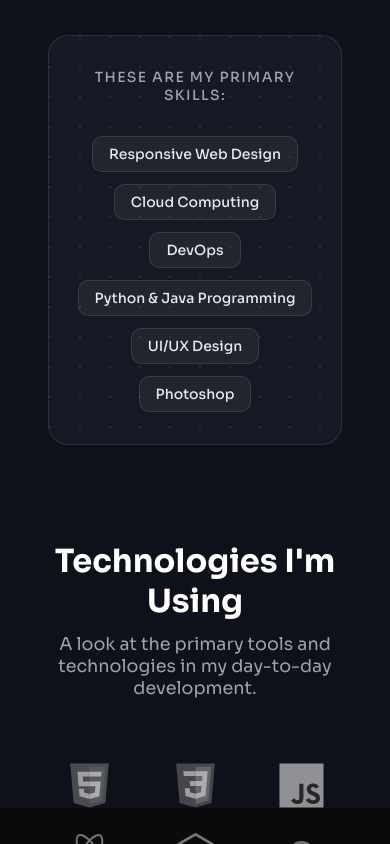
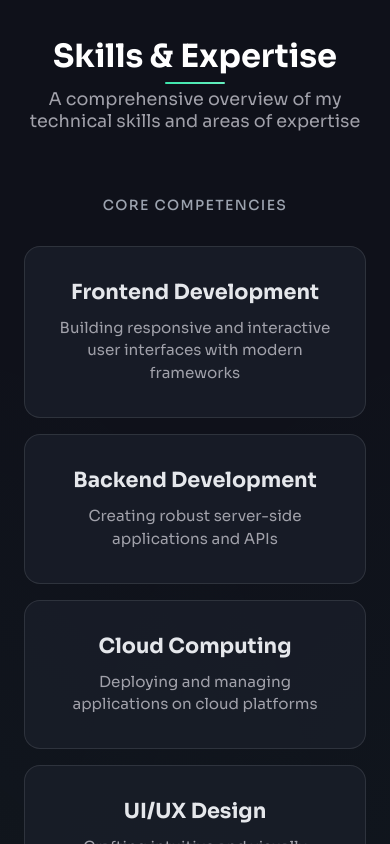
Before and after one commit to Ajithesh9/portfolio, a React (Vite) app: page / in a window 390 px wide. Shown: the part 880-1724 px from the top of the page. Built offline with nearby package versions, Linux system fonts and the light colour scheme.

Commit message:
enhance Skills section with interactive cards and improved styles

```diff
--- a/src/App.jsx
+++ b/src/App.jsx
@@ -1,36 +1,46 @@
+// App.jsx (Corrected and Final Version)
+
 import React from "react";
-import Navbar   from "./components/Navbar.jsx";
-import Hero     from "./components/Hero.jsx";
+import Navbar from "./components/Navbar.jsx";
+import Hero from "./components/Hero.jsx";
 import Projects from "./components/Projects.jsx";
 import Experience from "./components/Experience.jsx";
-import Skills   from "./components/Skills.jsx";
-import Contact  from "./components/Contact.jsx";
+import Skills from "./components/Skills.jsx";
+import Contact from "./components/Contact.jsx";
+import GlobalBackground from "./components/GlobalBackground.jsx";
 
 export default function App() {
-  return (
-    <>
-      <Hero />
-      <section className="section skills">
-        <div className="container">
-          <Skills />
-        </div>
-      </section>
-      <section className="section projects">
-        <div className="container">
-          <Projects />
-        </div>
-      </section>
+	return (<> {
+			/* This renders the global parallax background and sits behind everything. Perfect. */
+		}
 
-      <section className="section experience">
-        <div className="container">
-          <Experience />
-        </div>
-      </section>
-      <section className="section contact">
-        <div className="container">
-          <Contact />
-        </div>
-      </section>
-    </>
-  );
+		<GlobalBackground /> <Navbar /> {
+			/* A single <main> tag to wrap all page content is best practice. */
+		}
+
+		<main> {
+			/* 1. Hero Section (Renders only once) */
+		}
+
+		<Hero /> {
+			/* 2. Skills Section (Renders only once) */
+		}
+
+			{
+			/* We use the <Skills /> component here. It is responsible for creating its own <section> with the 'skills-section' class. */
+		}
+
+		<Skills /> {
+			/* 3. Projects Section (Renders only once, with its required wrapper) */
+		}
+
+		<section className="section projects" > <div className="container" > <Projects /> </div> </section> {
+			/* 4. Experience Section (Renders only once, with its required wrapper) */
+		}
+
+		<section className="section experience" > <div className="container" > <Experience /> </div> </section> {
+			/* 5. Contact Section (Renders only once, with its required wrapper) */
+		}
+
+		<section className="section contact" > <div className="container" > <Contact /> </div> </section> </main> </>);
 }
--- a/src/Skills.css
+++ b/src/Skills.css
@@ -1,60 +1,92 @@
 /* ======================================================================== */
-/*                  Skills.css (Complete with New Hover Effect)             */
+/*                    Skills.css - Clean & Interactive                      */
 /* ======================================================================== */
-//background-color: #111827;
+
 .skills-section {
   padding: 6rem 2rem;
+  background: #0F111A;
+  position: relative;
+  border-top: 1px solid rgba(62, 229, 171, 0.2);
+  overflow: hidden;
+}
 
-  text-align: center;
+.skills-section::before {
+  content: '';
+  position: absolute;
+  top: 0;
+  left: 50%;
+  transform: translateX(-50%);
+  width: 100px;
+  height: 1px;
+  background: linear-gradient(90deg, transparent, #3CE5AB, transparent);
+}
+
+/* Side glows */
+.skills-section::after {
+  content: '';
+  position: absolute;
+  top: 0;
+  left: -50%;
+  width: 200%;
+  height: 100%;
+  background: radial-gradient(ellipse at 15% 50%, rgba(62, 229, 171, 0.03) 0%, transparent 50%),
+              radial-gradient(ellipse at 85% 50%, rgba(62, 229, 171, 0.03) 0%, transparent 50%);
+  pointer-events: none;
+  z-index: 0;
 }
 
 .skills-container {
   max-width: 1200px;
   margin: 0 auto;
+  position: relative;
+  z-index: 1;
 }
 
-
-/* --- REFINED: Primary Skills Showcase Styles --- */
-
-.primary-skills-container {
-  position: relative;
-  max-width: 800px;
-  margin: 0 auto 6rem auto;
-  padding: 2.5rem 3rem;
-  overflow: hidden;
-
-  /* Enhanced Glassmorphism & Blur */
-  background: rgba(30, 32, 47, 0.5);
-  backdrop-filter: blur(16px);
-  -webkit-backdrop-filter: blur(16px);
-  border: 1px solid rgba(255, 255, 255, 0.1);
-  border-radius: 20px;
-  transition: all 0.4s ease;
+/* --- Skills Header --- */
+.skills-header {
+  text-align: center;
+  margin-bottom: 4rem;
+  opacity: 0;
+  transform: translateY(30px);
+  animation: fadeInUp 0.8s ease-out 0.2s forwards;
 }
 
-/* Continuous Hover Animation (The dot pattern) */
-.primary-skills-container::before {
+.skills-header h2 {
+  font-size: 2.5rem;
+  font-weight: 700;
+  color: #FFFFFF;
+  margin-bottom: 0.75rem;
+  position: relative;
+  display: inline-block;
+}
+
+.skills-header h2::after {
   content: '';
   position: absolute;
-  inset: 0;
-  background-image: radial-gradient(circle at 1px 1px, rgba(255, 255, 255, 0.08) 1px, transparent 0);
-  background-size: 30px 30px;
-  z-index: -1; /* Place it behind the content */
-
-  animation: dot-scroll 20s linear infinite;
-  animation-play-state: paused;
+  bottom: -8px;
+  left: 50%;
+  transform: translateX(-50%);
+  width: 60px;
+  height: 2px;
+  background: linear-gradient(90deg, #3CE5AB, #66EFBF);
+  border-radius: 2px;
 }
 
-.primary-skills-container:hover::before {
-  animation-play-state: running;
+.skills-header p {
+  font-size: 1.1rem;
+  color: #A1A1AA;
+  max-width: 600px;
+  margin: 0 auto;
 }
 
-@keyframes dot-scroll {
-  from { background-position: 0 0; }
-  to { background-position: -300px -300px; }
+/* --- Primary Skills Interactive Cards --- */
+.primary-skills-container {
+  margin-bottom: 5rem;
+  opacity: 0;
+  transform: translateY(40px);
+  animation: fadeInUp 0.8s ease-out 0.4s forwards;
 }
 
-/* Typography Improvements */
 .primary-skills-container h3 {
   color: #9ca3af;
   font-weight: 500;
@@ -65,134 +97,243 @@
   text-align: center;
 }
 
-.primary-skills-list {
-  display: flex;
-  flex-wrap: wrap;
-  justify-content: center;
-  gap: 2rem 2.25rem;
-  list-style: none;
-  padding: 0;
-  margin: 0;
+.primary-skills-grid {
+  display: grid;
+  grid-template-columns: repeat(auto-fit, minmax(280px, 1fr));
+  gap: 1.5rem;
+  max-width: 900px;
+  margin: 0 auto;
 }
 
-/* --- MODIFIED: The individual skill item and its new hover state --- */
-.primary-skill-item {
-  color: #E5E7EB;
-  font-size: 1.125rem;
-  font-weight: 500;
-  padding: 0.6rem 1.2rem;
-  background-color: rgba(255, 255, 255, 0.05); /* Default subtle background */
+.primary-skill-card {
+  background: rgba(26, 31, 42, 0.8);
   border: 1px solid rgba(255, 255, 255, 0.1);
-  border-radius: 10px;
+  border-radius: 16px;
+  padding: 2rem;
+  text-align: center;
   cursor: pointer;
-  transition: transform 0.3s ease, background-color 0.3s ease, border-color 0.3s ease;
+  transition: all 0.3s ease;
+  position: relative;
+  overflow: hidden;
 }
 
-.primary-skill-item:hover {
-  /* Use the --skill-color variable passed from React for the background */
-  background-color: var(--skill-color);
-
-  /* Make the border slightly more prominent on hover */
-  border-color: rgba(255, 255, 255, 0.25);
-
-  /* Lift the button up */
-  transform: translateY(-3px);
+.primary-skill-card::before {
+  content: '';
+  position: absolute;
+  inset: 0;
+  background-image:
+    radial-gradient(circle at 20% 20%, rgba(62, 229, 171, 0.1) 0%, transparent 20%),
+    radial-gradient(circle at 80% 80%, rgba(102, 239, 191, 0.08) 0%, transparent 20%),
+    radial-gradient(circle at 40% 70%, rgba(62, 229, 171, 0.05) 0%, transparent 15%),
+    linear-gradient(45deg, transparent 30%, rgba(62, 229, 171, 0.03) 50%, transparent 70%);
+  opacity: 0;
+  transition: opacity 0.4s ease;
 }
 
-
-/* --- Technologies I'm Using Section Styles --- */
-
-.skills-header {
-  margin-bottom: 4rem;
+.primary-skill-card:hover::before {
+  opacity: 1;
 }
 
-.skills-header h2 {
+.primary-skill-card:hover {
+  transform: translateY(-5px);
+  border-color: rgba(62, 229, 171, 0.3);
+  box-shadow: 0 10px 30px rgba(62, 229, 171, 0.1);
+}
+
+.primary-skill-card.active {
+  border-color: #3CE5AB;
+  background: rgba(62, 229, 171, 0.05);
+}
+
+.primary-skill-card h4 {
+  color: #E5E7EB;
+  font-size: 1.3rem;
+  font-weight: 600;
+  margin-bottom: 0.75rem;
+  position: relative;
+  z-index: 1;
+}
+
+.primary-skill-card p {
+  color: #A1A1AA;
+  font-size: 0.95rem;
+  line-height: 1.5;
+  position: relative;
+  z-index: 1;
+}
+
+/* --- Technology Stack with Interactive Grid --- */
+.tech-stack-container {
+  opacity: 0;
+  transform: translateY(40px);
+  animation: fadeInUp 0.8s ease-out 0.6s forwards;
+}
+
+.tech-stack-header {
+  text-align: center;
+  margin-bottom: 3rem;
+}
+
+.tech-stack-header h3 {
   font-size: 2.5rem;
   font-weight: 700;
   color: #FFFFFF;
   margin-bottom: 0.75rem;
-  text-align: center;
+  position: relative;
+  display: inline-block;
 }
 
-.skills-header p {
+.tech-stack-header h3::after {
+  content: '';
+  position: absolute;
+  bottom: -8px;
+  left: 50%;
+  transform: translateX(-50%);
+  width: 60px;
+  height: 2px;
+  background: linear-gradient(90deg, #3CE5AB, #66EFBF);
+  border-radius: 2px;
+}
+
+.tech-stack-header p {
   font-size: 1.1rem;
   color: #A1A1AA;
   max-width: 600px;
   margin: 0 auto;
-  text-align: center;
 }
 
 .skills-grid {
   display: grid;
   grid-template-columns: repeat(8, 1fr);
-  gap: 2.5rem;
-  justify-items: center;
+  grid-template-rows: repeat(2, 1fr);
+  gap: 1.5rem;
+  max-width: 1000px;
+  margin: 0 auto;
 }
 
 .skill-card {
+  background: rgba(26, 31, 42, 0.6);
+  border: 1px solid rgba(255, 255, 255, 0.1);
+  border-radius: 16px;
+  padding: 1.5rem;
+  text-align: center;
+  cursor: pointer;
+  transition: all 0.3s ease;
+  position: relative;
+  overflow: hidden;
+  aspect-ratio: 1;
   display: flex;
+  flex-direction: column;
   justify-content: center;
   align-items: center;
 }
 
+.skill-card::after {
+  content: '';
+  position: absolute;
+  inset: 0;
+  background: linear-gradient(45deg, transparent, rgba(62, 229, 171, 0.1), transparent);
+  opacity: 0;
+  transition: opacity 0.3s ease;
+}
+
+.skill-card:hover::after {
+  opacity: 1;
+}
+
+.skill-card:hover {
+  transform: translateY(-8px);
+  border-color: rgba(62, 229, 171, 0.4);
+  box-shadow: 0 15px 40px rgba(62, 229, 171, 0.15);
+}
+
 .skill-card img {
   width: 50px;
-  height: auto;
-  filter: grayscale(100%) opacity(65%);
+  height: 50px;
+  margin: 0 auto 1rem;
+  filter: grayscale(100%) opacity(70%);
+  transition: all 0.3s ease;
+  position: relative;
+  z-index: 1;
+}
+
+.skill-card:hover img {
+  filter: grayscale(0%) opacity(100%);
+  transform: scale(1.1);
+}
+
+.skill-card h5 {
+  color: #E5E7EB;
+  font-size: 0.9rem;
+  font-weight: 500;
+  margin-top: 0.5rem;
+  position: relative;
+  z-index: 1;
+  opacity: 0;
+  transform: translateY(10px);
   transition: all 0.3s ease;
 }
 
-.skill-card:hover img {
-  filter: grayscale(0) opacity(1);
-  transform: scale(1.15);
+.skill-card:hover h5 {
+  opacity: 1;
+  transform: translateY(0);
 }
 
-
-/* ======================================================================== */
-/*                          Responsive Adjustments                          */
-/* ======================================================================== */
-
-/* For Tablets */
-@media (max-width: 1024px) {
-  .skills-grid {
-    grid-template-columns: repeat(6, 1fr);
-    gap: 2rem;
+/* --- Animations --- */
+@keyframes fadeInUp {
+  from {
+    opacity: 0;
+    transform: translateY(30px);
+  }
+  to {
+    opacity: 1;
+    transform: translateY(0);
   }
 }
 
-/* For larger phones */
+/* --- Responsive Design --- */
 @media (max-width: 768px) {
   .skills-section {
     padding: 4rem 1.5rem;
   }
+
   .skills-header h2 {
     font-size: 2rem;
   }
+
+  .tech-stack-header h3 {
+    font-size: 2rem;
+  }
+
+  .primary-skills-grid {
+    grid-template-columns: 1fr;
+    gap: 1rem;
+  }
+
   .skills-grid {
     grid-template-columns: repeat(4, 1fr);
+    grid-template-rows: repeat(4, 1fr);
+    gap: 1rem;
   }
-  .primary-skills-container {
-    padding: 2rem 1.5rem;
+
+  .skill-card {
+    padding: 1rem;
   }
-  .primary-skill-item {
-    font-size: 1rem;
+
+  .skill-card img {
+    width: 40px;
+    height: 40px;
   }
 }
 
-/* For smaller phones */
 @media (max-width: 480px) {
   .skills-grid {
     grid-template-columns: repeat(3, 1fr);
-    gap: 1.5rem;
+    grid-template-rows: auto;
   }
+
   .skill-card img {
-    width: 45px;
-  }
-  .primary-skills-list {
-    gap: 0.75rem;
-  }
-  .primary-skill-item {
-    font-size: 0.875rem;
-    padding: 0.5rem 1rem;
+    width: 35px;
+    height: 35px;
   }
 }
--- /dev/null
+++ b/src/components/GlobalBackground.css
@@ -0,0 +1,16 @@
+/* src/components/GlobalBackground.css */
+
+.global-background {
+  position: fixed; /* Fixes the element to the viewport, it does not scroll */
+  inset: 0;        /* Makes it cover the entire screen (top/right/bottom/left: 0) */
+  width: 100vw;
+  height: 100vh;
+  z-index: -1;     /* Pushes this layer behind ALL other content */
+
+  /* The grid pattern style */
+  background-color: #111827; /* The base color */
+  background-image:
+    linear-gradient(rgba(255, 255, 255, 0.05) 1px, transparent 1px),
+    linear-gradient(to right, rgba(255, 255, 255, 0.05) 1px, transparent 1px);
+  background-size: 50px 50px;
+}
--- /dev/null
+++ b/src/components/GlobalBackground.jsx
@@ -0,0 +1,10 @@
+// src/components/GlobalBackground.jsx
+
+import React from 'react';
+import './GlobalBackground.css';
+
+const GlobalBackground = () => {
+  return <div className="global-background"></div>;
+};
+
+export default GlobalBackground;
--- a/src/components/Skills.jsx
+++ b/src/components/Skills.jsx
@@ -1,9 +1,9 @@
 // components/Skills.jsx
 
-import React, { useState, useEffect, useRef } from 'react';
+import React, { useState } from 'react';
 import '../Skills.css';
 
-// --- YOUR UNCHANGED IMPORTS ---
+// Technology logos imports
 import htmlLogo from '../assets/skills/HTML5.svg';
 import cssLogo from '../assets/skills/CSS3.svg';
 import jsLogo from '../assets/skills/JavaScript.svg';
@@ -21,94 +21,111 @@ import pythonLogo from '../assets/skills/Python.svg';
 import javaLogo from '../assets/skills/Java.svg';
 import viteLogo from '../assets/skills/VITE.js.svg';
 
-// --- YOUR UNCHANGED SKILLS DATA ARRAY ---
+// Skills data array
 const skillsData = [
-  { imgSrc: htmlLogo,    name: 'HTML5' },
-  { imgSrc: cssLogo,     name: 'CSS3' },
-  { imgSrc: jsLogo,      name: 'JavaScript' },
-  { imgSrc: reactLogo,   name: 'React' },
-  { imgSrc: nodeLogo,    name: 'Node.js' },
-  { imgSrc: tailwindLogo,name: 'Tailwind CSS' },
-  { imgSrc: NPM,         name: 'NPM' },
-  { imgSrc: figmaLogo,   name: 'Figma' },
+  { imgSrc: htmlLogo, name: 'HTML5' },
+  { imgSrc: cssLogo, name: 'CSS3' },
+  { imgSrc: jsLogo, name: 'JavaScript' },
+  { imgSrc: reactLogo, name: 'React' },
+  { imgSrc: nodeLogo, name: 'Node.js' },
+  { imgSrc: tailwindLogo, name: 'Tailwind CSS' },
+  { imgSrc: NPM, name: 'NPM' },
+  { imgSrc: figmaLogo, name: 'Figma' },
   { imgSrc: postmanLogo, name: 'Postman' },
-  { imgSrc: MongoDB,     name: 'MongoDB' },
-  { imgSrc: Google_Cloud,name: 'Google Cloud' },
-  { imgSrc: gitLogo,     name: 'Git' },
-  { imgSrc: githubLogo,  name: 'GitHub' },
-  { imgSrc: pythonLogo,  name: 'Python' },
-  { imgSrc: javaLogo,    name: 'Java' },
-  { imgSrc: viteLogo,    name: 'Vite.js' },
+  { imgSrc: MongoDB, name: 'MongoDB' },
+  { imgSrc: Google_Cloud, name: 'Google Cloud' },
+  { imgSrc: gitLogo, name: 'Git' },
+  { imgSrc: githubLogo, name: 'GitHub' },
+  { imgSrc: pythonLogo, name: 'Python' },
+  { imgSrc: javaLogo, name: 'Java' },
+  { imgSrc: viteLogo, name: 'Vite.js' },
 ];
 
-// --- YOUR UNCHANGED PRIMARY SKILLS DATA ARRAY ---
+// Primary skills with descriptions (removed icons)
 const primarySkillsData = [
-  { name: 'Responsive Web Design', color: '#60a5fa33' },
-  { name: 'Cloud Computing', color: '#34d39933' },
-  { name: 'DevOps', color: '#f59e0b33' },
-  { name: 'Python & Java Programming', color: '#a78bfa33' },
-  { name: 'UI/UX Design', color: '#f472b633' },
-  { name: 'Photoshop', color: '#38bdf833' },
+  {
+    title: 'Frontend Development',
+    description: 'Building responsive and interactive user interfaces with modern frameworks',
+    category: 'development'
+  },
+  {
+    title: 'Backend Development',
+    description: 'Creating robust server-side applications and APIs',
+    category: 'development'
+  },
+  {
+    title: 'Cloud Computing',
+    description: 'Deploying and managing applications on cloud platforms',
+    category: 'cloud'
+  },
+  {
+    title: 'UI/UX Design',
+    description: 'Crafting intuitive and visually appealing user experiences',
+    category: 'design'
+  },
+  {
+    title: 'DevOps & Tools',
+    description: 'Streamlining development workflows and deployment processes',
+    category: 'tools'
+  },
+  {
+    title: 'Problem Solving',
+    description: 'Analytical thinking and creative solutions for complex challenges',
+    category: 'soft'
+  },
 ];
 
+const Skills = () => {
+  const [activeSkill, setActiveSkill] = useState(null);
 
-// --- NEW: A small, reusable hook to detect when an element is visible ---
-const useInView = (options) => {
-  const ref = useRef(null);
-  const [isInView, setIsInView] = useState(false);
-  useEffect(() => {
-    const observer = new IntersectionObserver(([entry]) => {
-      if (entry.isIntersecting) {
-        setIsInView(true);
-        observer.unobserve(entry.target);
-      }
-    }, options);
-    if (ref.current) observer.observe(ref.current);
-    return () => { if (ref.current) observer.unobserve(ref.current); };
-  }, [ref, options]);
-  return [ref, isInView];
+  const handleSkillClick = (index) => {
+    setActiveSkill(activeSkill === index ? null : index);
   };
-
-const Skills = () => {
-  // --- NEW: Use our hook to get a ref and a visibility boolean for the animation ---
-  const [primarySkillsRef, primarySkillsAreVisible] = useInView({ threshold: 0.1 });
-
-  // The old `useState` for hoverColor is no longer needed for our CSS-based approach.
 
   return (
     <section className="skills-section" id="skills">
-      <div className="skills-parallax-background"></div>
       <div className="skills-container">
-        {/* --- MODIFIED: Added ref and conditional class for the animation --- */}
-        <div
-          ref={primarySkillsRef}
-          className={`primary-skills-container ${primarySkillsAreVisible ? 'is-visible' : ''}`}
-        >
-          {/* The old onMouseLeave and background div are removed for our cleaner approach */}
-          <h3>These are my primary skills:</h3>
-          <ul className="primary-skills-list">
-            {primarySkillsData.map((skill) => (
-              <li
-                key={skill.name}
-                className="primary-skill-item"
-                style={{ '--skill-color': skill.color }}
-              >
-                {skill.name}
-              </li>
-            ))}
-          </ul>
+        {/* Skills Header */}
+        <div className="skills-header">
+          <h2>Skills & Expertise</h2>
+          <p>
+            A comprehensive overview of my technical skills and areas of expertise
+          </p>
         </div>
 
-        <div className="skills-header">
-          <h2>Technologies I'm Using</h2>
-          <p>A look at the primary tools and technologies in my day-to-day development.</p>
+        {/* Primary Skills Section */}
+        <div className="primary-skills-container">
+          <h3>Core Competencies</h3>
+          <div className="primary-skills-grid">
+            {primarySkillsData.map((skill, index) => (
+              <div
+                key={index}
+                className={`primary-skill-card ${
+                  activeSkill === index ? 'active' : ''
+                }`}
+                onClick={() => handleSkillClick(index)}
+              >
+                <h4>{skill.title}</h4>
+                <p>{skill.description}</p>
+              </div>
+            ))}
+          </div>
+        </div>
+
+        {/* Technology Stack */}
+        <div className="tech-stack-container">
+          <div className="tech-stack-header">
+            <h3>Technology Stack</h3>
+            <p>Tools and technologies I work with regularly</p>
           </div>
           <div className="skills-grid">
             {skillsData.map((skill, index) => (
               <div className="skill-card" key={index}>
                 <img src={skill.imgSrc} alt={`${skill.name} logo`} />
+                <h5>{skill.name}</h5>
               </div>
             ))}
+          </div>
         </div>
       </div>
     </section>
--- a/src/index.css
+++ b/src/index.css
@@ -20,7 +20,7 @@ html, body, #root {
 
 body {
   font-family: "Sora", sans-serif;
-  background: #0F111A; /* This is your global background color */
+  background: #0F111A; /* Keep your original solid background */
   color: #E0E6ED;
   overflow-x: hidden;
 }
@@ -28,7 +28,6 @@ body {
 .no-scrollbar::-webkit-scrollbar {
   display: none;
 }
-
 
 /* ======================================================================== */
 /*                         Utility Classes                                  */
@@ -49,7 +48,6 @@ body {
 .fade-in-up {
   animation: fadeInUp 0.8s ease-out both;
 }
-
 
 /* ======================================================================== */
 /*                           Projects Section                               */
@@ -111,13 +109,11 @@ body {
   opacity: .7;
 }
 
-
 /* ======================================================================== */
 /*               NOTE: The conflicting ".skills" block has been             */
 /*               intentionally removed from this file.                      */
 /*               All skill styling is now handled by skills.css.            */
 /* ======================================================================== */
-
 
 /* ======================================================================== */
 /*                            Contact Section                               */
```
Lines whose indentation alone changed are shown as unchanged.
